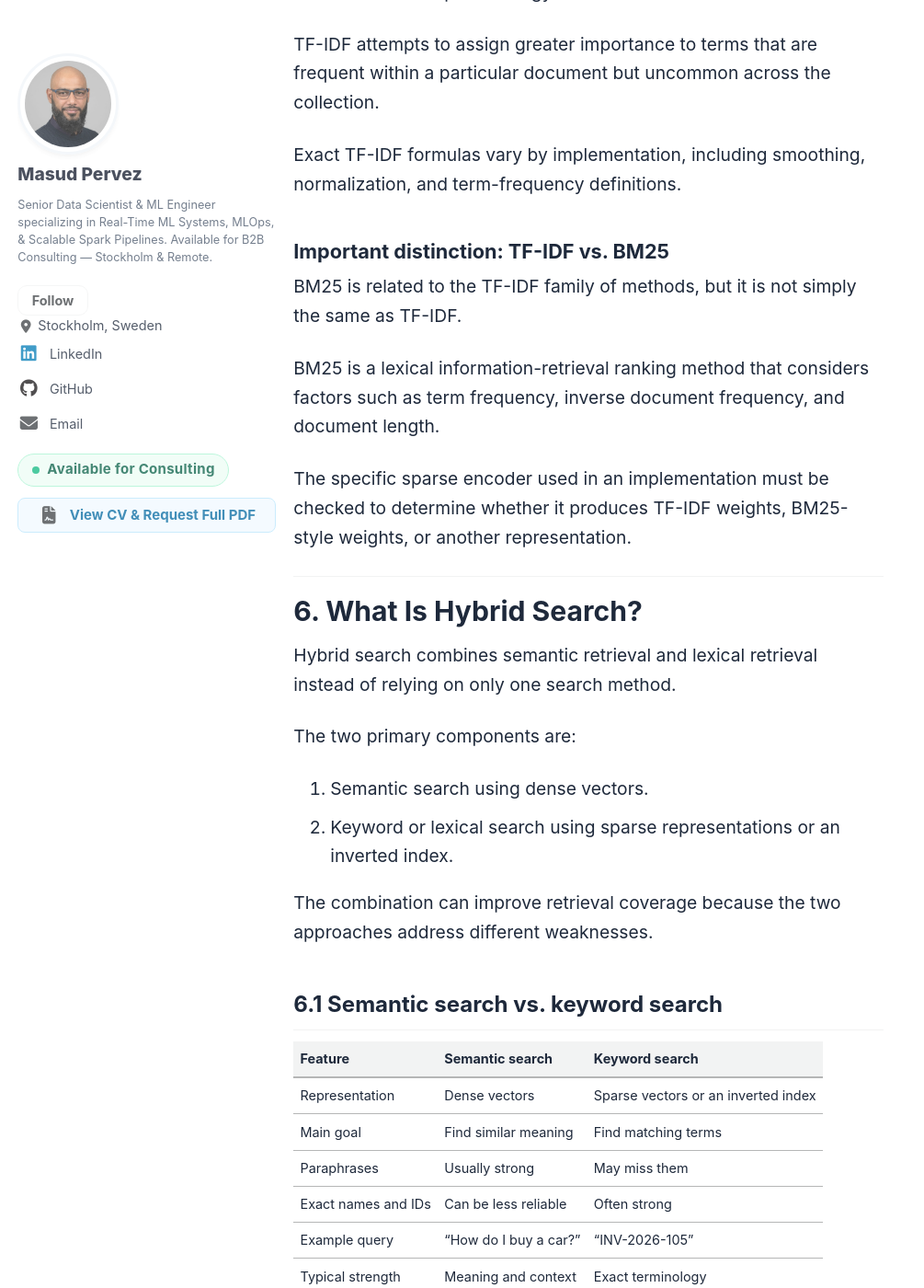
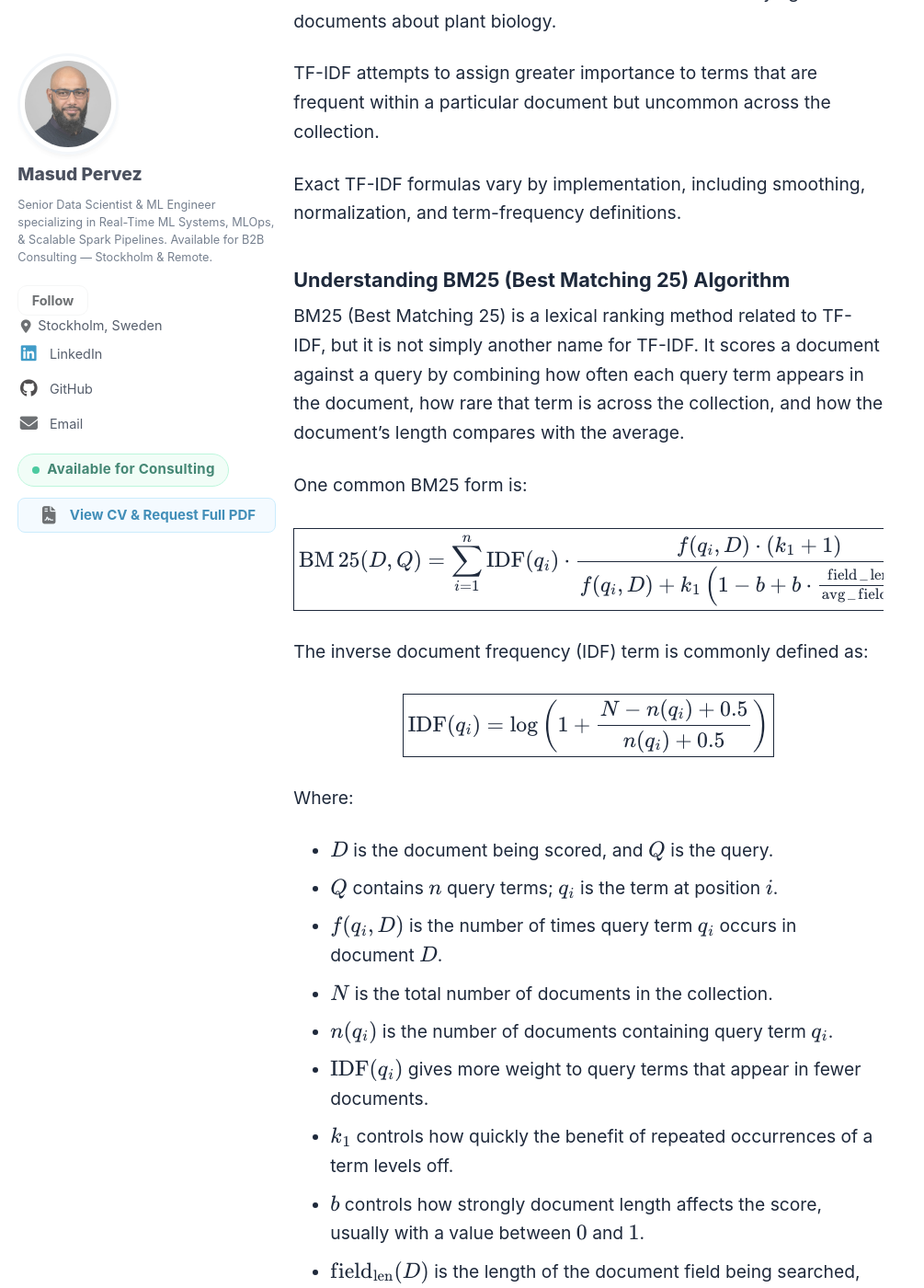
Before and after one commit to masudpervez27/masudpervez27.github.io, a Jekyll site: the page built from _posts/2026-10-22-hybrid-rag-from-concept-to-implementation.md, in a window 1280 px wide and 1400 px high, scrolled down 13952 px. Shown: the whole window at 92% size, without its empty margins (0-1005 px from the left). Built offline with Jekyll 4.4.1, drawn with Linux system fonts in a browser that asks for light colours; cached includes are drawn as plain includes; some of the changed text lies outside the part shown.

Commit message:
fixed inline math embedding

```diff
--- a/_posts/2026-10-22-hybrid-rag-from-concept-to-implementation.md
+++ b/_posts/2026-10-22-hybrid-rag-from-concept-to-implementation.md
@@ -482,13 +482,59 @@ TF-IDF attempts to assign greater importance to terms that are frequent within a
 
 Exact TF-IDF formulas vary by implementation, including smoothing, normalization, and term-frequency definitions.
 
-### Important distinction: TF-IDF vs. BM25
+### Understanding BM25 (Best Matching 25) Algorithm
 
-BM25 is related to the TF-IDF family of methods, but it is not simply the same as TF-IDF.
+BM25 (Best Matching 25) is a lexical ranking method related to TF-IDF, but it is not simply another name for TF-IDF. It scores a document against a query by combining how often each query term appears in the document, how rare that term is across the collection, and how the document's length compares with the average.
 
-BM25 is a lexical information-retrieval ranking method that considers factors such as term frequency, inverse document frequency, and document length.
+One common BM25 form is:
 
-The specific sparse encoder used in an implementation must be checked to determine whether it produces TF-IDF weights, BM25-style weights, or another representation.
+$$
+\boxed{
+\operatorname{BM25}(D,Q)
+=
+\sum_{i=1}^{n}
+\operatorname{IDF}(q_i)
+\cdot
+\frac{
+f(q_i,D)\cdot(k_1+1)
+}{
+f(q_i,D)+k_1\left(1-b+b\cdot\frac{\operatorname{field\_len}(D)}{\operatorname{avg\_field\_len}}\right)
+}
+}
+$$
+
+The inverse document frequency (IDF) term is commonly defined as:
+
+$$
+\boxed{
+\operatorname{IDF}(q_i)
+=
+\log\left(
+1+
+\frac{N-n(q_i)+0.5}{n(q_i)+0.5}
+\right)
+}
+$$
+
+Where:
+
+- $D$ is the document being scored, and $Q$ is the query.
+- $Q$ contains $n$ query terms; $q_i$ is the term at position $i$.
+- $f(q_i,D)$ is the number of times query term $q_i$ occurs in document $D$.
+- $N$ is the total number of documents in the collection.
+- $n(q_i)$ is the number of documents containing query term $q_i$.
+- $\operatorname{IDF}(q_i)$ gives more weight to query terms that appear in fewer documents.
+- $k_1$ controls how quickly the benefit of repeated occurrences of a term levels off.
+- $b$ controls how strongly document length affects the score, usually with a value between $0$ and $1$.
+- $\operatorname{field\_len}(D)$ is the length of the document field being searched, and $\operatorname{avg\_field\_len}$ is the average length of that field across the collection.
+
+In plain language, BM25 asks three questions about each query term:
+
+1. **Does the term occur in this document, and how often?** More occurrences can increase the score, but the effect levels off rather than growing without limit.
+2. **How informative is the term across the collection?** A rare term contributes more than a very common one.
+3. **Is the document unusually long or short?** The length adjustment helps avoid automatically favoring long documents simply because they have more opportunities to contain query terms.
+
+BM25 scores and ranks documents for a query; it does not produce a universal, query-independent representation of each document. Implementations can vary in details such as IDF smoothing, field-length handling, and parameter defaults. Check the sparse encoder or search engine documentation to confirm whether it uses BM25, TF-IDF, or another weighting scheme.
 
 ---
 
```
Also changed, not shown: other parts of _posts/2026-10-22-hybrid-rag-from-concept-to-implementation.md (+1 -1 lines).
